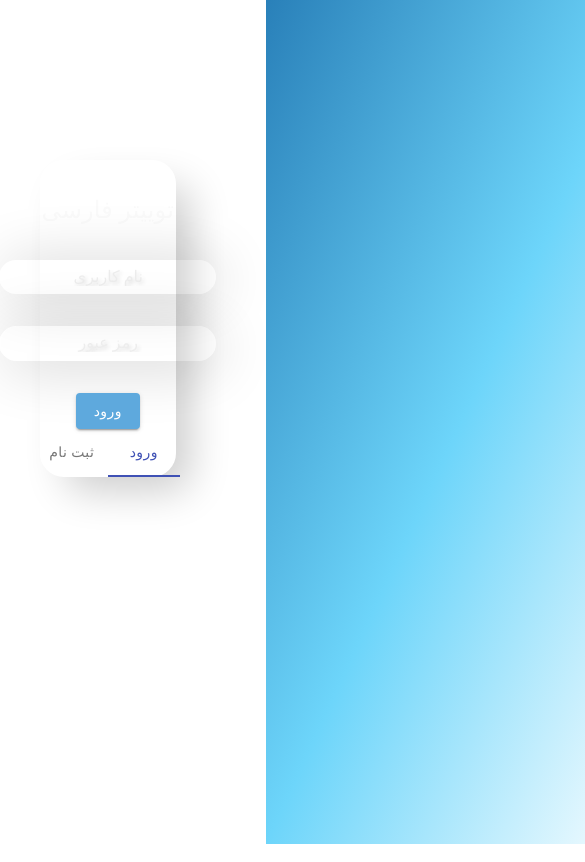
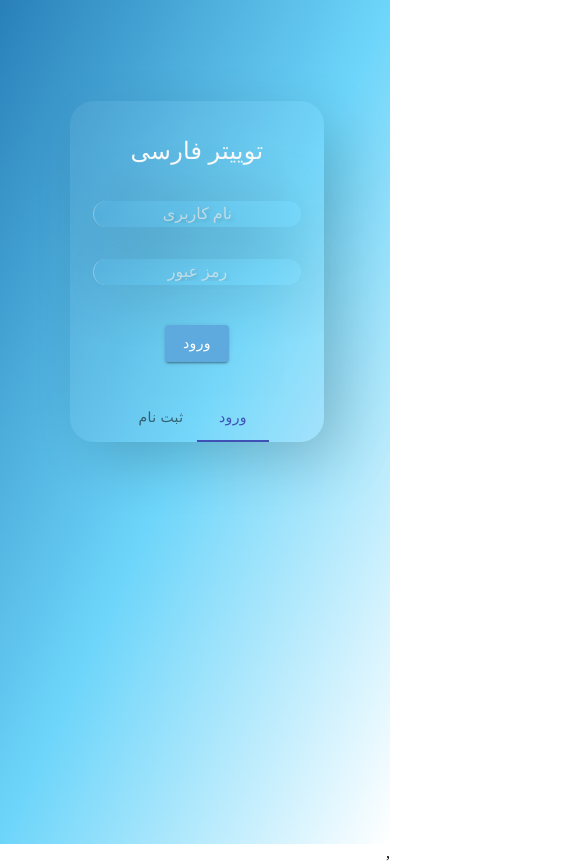
Before and after one commit to Mahdisaeidi79/PersianTwitter, a React (Create React App) app: page /login in a window 390 px wide. Shown: the top 862 px of the page, 585 px wide, since content can reach past the window. Built offline with nearby package versions, Linux system fonts and the light colour scheme.

Commit message:
complete responsive in login/register page

```diff
--- a/public/style.css
+++ b/public/style.css
@@ -220,6 +220,12 @@ a:visited{
   width: 30%;
 }
 @media (min-width: 0px) and (max-width: 600.95px){
+  .Toastify__toast-container{
+    width: 65% !important;
+    margin-bottom: 2rem !important;
+  }
+}
+@media (min-width: 0px) and (max-width: 600.95px){
   .MuiDrawer-paper{
     width: 50%;
   }
@@ -234,3 +240,8 @@ a:visited{
     width: 66%;
   }
 }
+@media (min-width: 900px){
+  .MuiTab-root{
+    width: 40%;
+  }
+}
--- a/src/Pages/auth/Authpage.js
+++ b/src/Pages/auth/Authpage.js
@@ -1,6 +1,6 @@
 import { Button, Paper, Tab, Tabs, Typography } from '@material-ui/core'
 import React, { useState } from 'react'
-import { loginApi , registerApi} from '../../Api/api_auth';
+import { loginApi, registerApi } from '../../Api/api_auth';
 import useStyle from './style';
 import { toast } from 'react-toastify';
 
@@ -13,13 +13,13 @@ export default function Authpage() {
         setTab(newValue);
     };
     const validationRegisters = (user) => {
-        if(!user.name)
+        if (!user.name)
             return "لطفا نام خود را وارد کنید"
         if (!user.username)
             return "لطفا نام کاربری را وارد کنید "
         if (!user.password)
             return "لطفا رمز عبور را وارد کنید "
-        if(user.password !== user.confpasswordRegister)
+        if (user.password !== user.confpasswordRegister)
             return "لطفا رمز عبور را شبیه هم وارد کنید"
     };
     const validationLogin = (user) => {
@@ -134,7 +134,7 @@ export default function Authpage() {
                     <div className={classes.Login}>
                         <input type="text" value={usernameLogin} onChange={e => setUsernameLogin(e.target.value)} placeholder={"نام کاربری"} className={classes.input} />
                         <input type="password" value={passwordLogin} onChange={e => setPasswordLogin(e.target.value)} placeholder={"رمز عبور"} className={classes.input} />
-                        <Button variant="contained" onClick={LoginBtn} style={{ marginTop: '2rem', backgroundColor: '#5ea9dd', color: 'white' }}>ورود</Button>
+                        <Button variant="contained" onClick={LoginBtn} style={{ marginTop: '2.5rem', backgroundColor: '#5ea9dd', color: 'white', marginBottom: '2rem' }}>ورود</Button>
                     </div>
                 }
                 {tab === REG_TAB_VALUE &&
@@ -143,16 +143,10 @@ export default function Authpage() {
                         <input type="text" value={usernameRegister} onChange={e => setUsernameRegister(e.target.value)} placeholder={"نام کاربری"} className={classes.input}></input>
                         <input type="password" value={passwordRegister} onChange={e => setPasswordRegister(e.target.value)} placeholder={"رمز عبور"} className={classes.input}></input>
                         <input type="password" value={confpasswordRegister} onChange={e => setConfPasswordRegister(e.target.value)} placeholder={"تکرار رمز عبور"} className={classes.input}></input>
-                        <Button variant="contained" onClick={RegisterBtn} style={{ marginTop: '2rem', backgroundColor: '#5ea9dd', color: 'white' }}>ثبت نام</Button>
+                        <Button variant="contained" onClick={RegisterBtn} style={{ marginTop: '2.5rem', backgroundColor: '#5ea9dd', color: 'white', marginBottom: '2rem' }}>ثبت نام</Button>
                     </div>
                 }
-                <Tabs
-                    value={tab}
-                    indicatorColor="primary"
-                    textColor="primary"
-                    onChange={handleChange}
-                    aria-label="disabled tabs example"
-                >
+                <Tabs value={tab} indicatorColor="primary" textColor="primary" onChange={handleChange} aria-label="disabled tabs example">
                     <Tab label="ورود" value={LOGIN_TAB_VALUE} className={classes.tab} />
                     <Tab label="ثبت نام" value={REG_TAB_VALUE} className={classes.tab} />
                 </Tabs>
--- a/src/Pages/auth/style.js
+++ b/src/Pages/auth/style.js
@@ -1,75 +1,96 @@
 import { makeStyles } from "@material-ui/styles";
 
-const useStyle = makeStyles({
-    root : {
-        background : 'linear-gradient(to left top, #FFFFFF, #6DD5FA, #2980B9)',
-        height : '100vh'
+const useStyle = makeStyles((theme) => ({
+    root: {
+        background: 'linear-gradient(to left top, #FFFFFF, #6DD5FA, #2980B9)',
+        height: '100vh',
+        position: 'relative'
     },
-    container:{
-        position : 'absolute',
-        display : 'flex',
-        flexDirection : 'column',
-        alignItems : 'center',
-        margin:'10rem auto',
-        right:'30rem',
-        left : '30rem',
-        background:'rgba(255,255,255,0.06)',
+    container: {
+        position: 'fixed',
+        display: 'flex',
+        flexDirection: 'column',
+        alignItems: 'center',
+        margin: '10% auto',
+        right: '30%',
+        left: '30%',
         width : '35%',
-        backdropFilter : 'blur(50rem)',
-        boxShadow : '20px 20px 40px -6px rgba(0,0,0,0.2)',
-        borderRadius : '1.5rem'
+        background: 'rgba(255,255,255,0.06)',
+        width: '35%',
+        backdropFilter: 'blur(50rem)',
+        boxShadow: '1.25rem 1.25rem 3.75rem -0.375rem rgba(0,0,0,0.2)',
+        borderRadius: '1.5rem',
+        [theme.breakpoints.between('500', '1200')]: {
+            width: '55%',
+            margin: '18% auto',
+            right: '22%',
+            left: '25%'
+        },
+        [theme.breakpoints.between('365', '500')]: {
+            width: '65%',
+            margin: '26% auto',
+            right: '17%',
+            left: '50%'
+        },
+        [theme.breakpoints.between('xs', '365')]: {
+            width: '70%',
+            margin: '26% auto',
+            right: '15%',
+            left: '50%'
+        }
+
     },
-    tab:{
-        fontFamily : 'Shabnam !important',
+    tab: {
+        fontFamily: 'Shabnam !important',
     },
-    headerText:{
-        margin : '2rem auto 0rem auto',
-        color : '#fafafa',
-        fontFamily : 'Shabnam ',
-        fontSize : '1.5rem'
+    headerText: {
+        margin: '2rem auto 0 auto',
+        color: '#fafafa',
+        fontFamily: 'Shabnam ',
+        fontSize: '1.5rem'
     },
-    Login:{
-        display :'flex',
-        flexDirection : 'column',
-        alignItems:'center',
-        justifyContent:'center',
-        position:'relative',
-        top:0,
-        left:0,
-        width : '100%'
+    Login: {
+        display: 'flex',
+        flexDirection: 'column',
+        alignItems: 'center',
+        justifyContent: 'center',
+        position: 'relative',
+        top: 0,
+        left: 0,
+        width: '100%'
     },
-    Register:{
-        display :'flex',
-        flexDirection : 'column',
-        alignItems:'center',
-        justifyContent:'center',
-        position:'relative',
-        top:0,
-        left:0,
-        width : '100%'
+    Register: {
+        display: 'flex',
+        flexDirection: 'column',
+        alignItems: 'center',
+        justifyContent: 'center',
+        position: 'relative',
+        top: 0,
+        left: 0,
+        width: '100%'
     },
-    input:{
-        background : 'transparent',
-        border : 'none',
-        marginTop : '2rem',
-        borderLeft : '1px solid rgba(255, 255, 255,0.3)',
-        BorderTop : '1px solid rgba(255, 255, 255,0.3)',
-        textAlign : 'center',
-        backdropFilter : 'blur(50rem)',
-        boxShadow : '4px 4px 60px rgba(0,0,0,0.2)',
-        fontFamily : 'Shabnam',
-        padding : '0.5rem',
-        borderRadius : '1.5rem',
-        textShadow : '2px 2px 4px rgba(0,0,0,0.2)',
-        "&:hover":{
-            backgroundColor : 'rgba(255,255,255,0.1)',
-            boxShadow : '4px 4px 60px 8px rgba(0,0,0,0.2)'
+    input: {
+        background: 'transparent',
+        border: 'none',
+        marginTop: '2rem',
+        borderLeft: '1px solid rgba(255, 255, 255,0.3)',
+        BorderTop: '1px solid rgba(255, 255, 255,0.3)',
+        textAlign: 'center',
+        backdropFilter: 'blur(50rem)',
+        boxShadow: '0.25rem 0.25rem 3.75rem rgba(0,0,0,0.2)',
+        fontFamily: 'Shabnam',
+        padding: '1.5%',
+        borderRadius: '1.5rem',
+        textShadow: '0.125rem 0.125rem 0.25rem rgba(0,0,0,0.2)',
+        "&:hover": {
+            backgroundColor: 'rgba(255,255,255,0.1)',
+            boxShadow: '0.25rem 0.25rem 3.75rem 0.5rem rgba(0,0,0,0.2)'
         },
-        "&:focus":{
-            outline : '0'
+        "&:focus": {
+            outline: '0'
         },
-        color:'#fff'
+        color: '#fff'
     }
-});
+}));
 
 export default useStyle;
```
Lines whose indentation alone changed are shown as unchanged.
